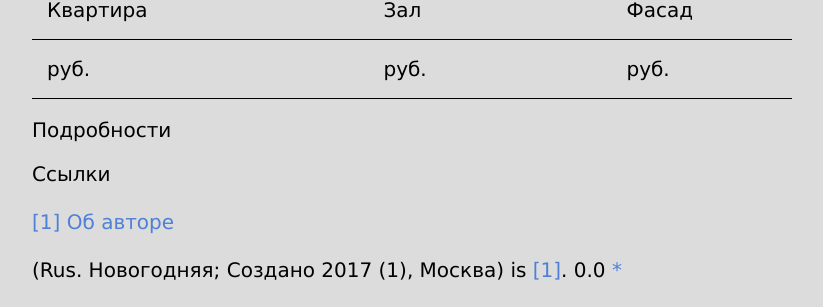
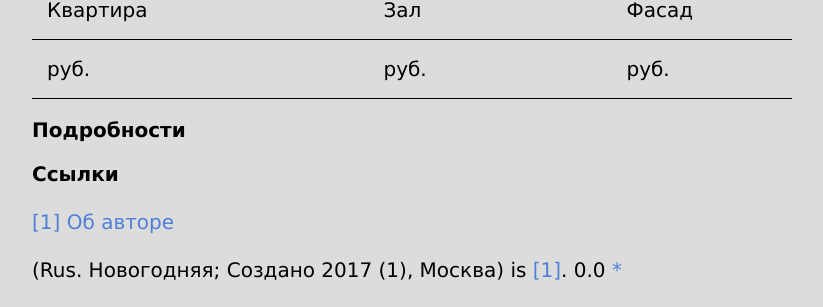
Before and after one commit to indexmod/byob, a Jekyll site: the page built from template.md, in a window 1280 px wide. Shown: the part 958-1265 px from the top of the page, without its empty margins (228-1051 px from the left). Built offline with Jekyll 4.4.1, drawn with Linux system fonts in a browser that asks for light colours.

Commit message:
Update style.scss

```diff
--- a/assets/css/style.scss
+++ b/assets/css/style.scss
@@ -115,7 +115,7 @@ h1 {
 h2, h3, h4, h5, h6 {
 	font-family: 'Verdana';
 	font-size: 20px;
-	font-weight: 500;
+	font-weight: 900;
 	line-height: 1.4em;
 	color: black;
 }
```
